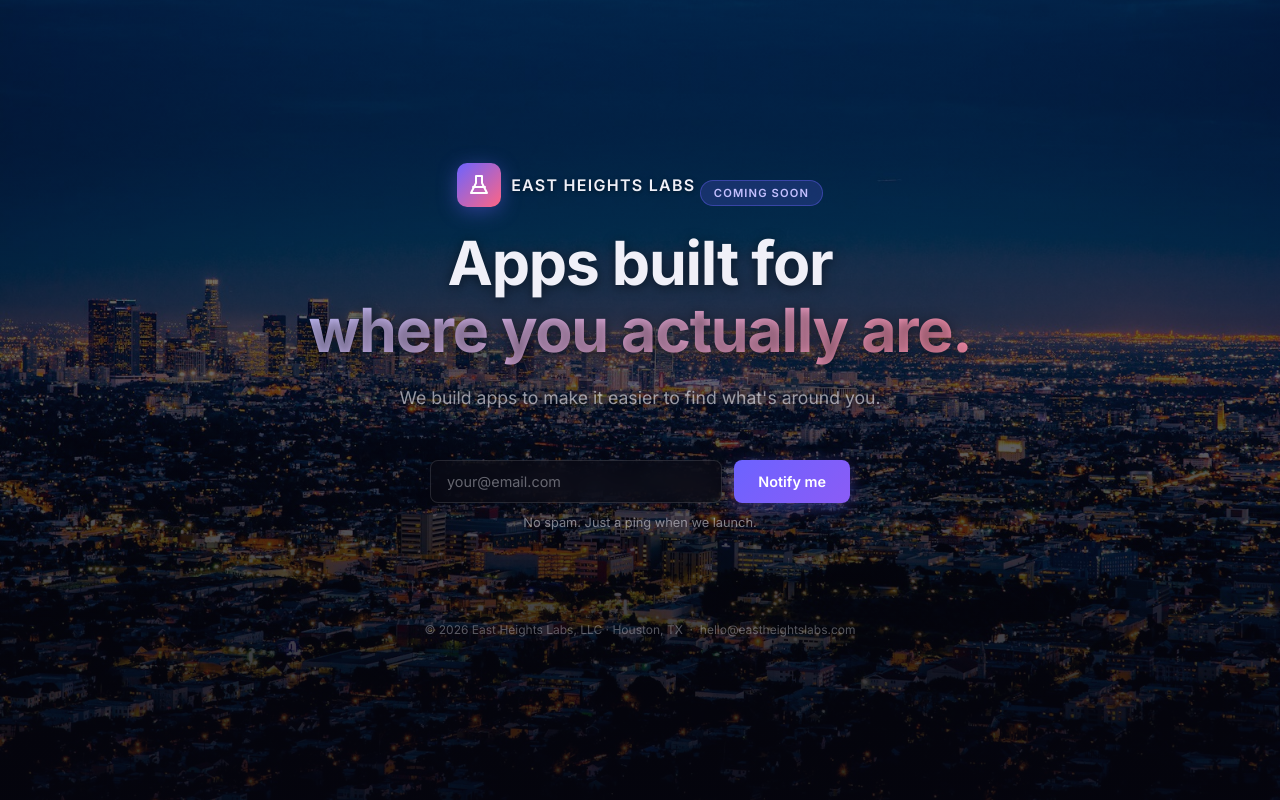
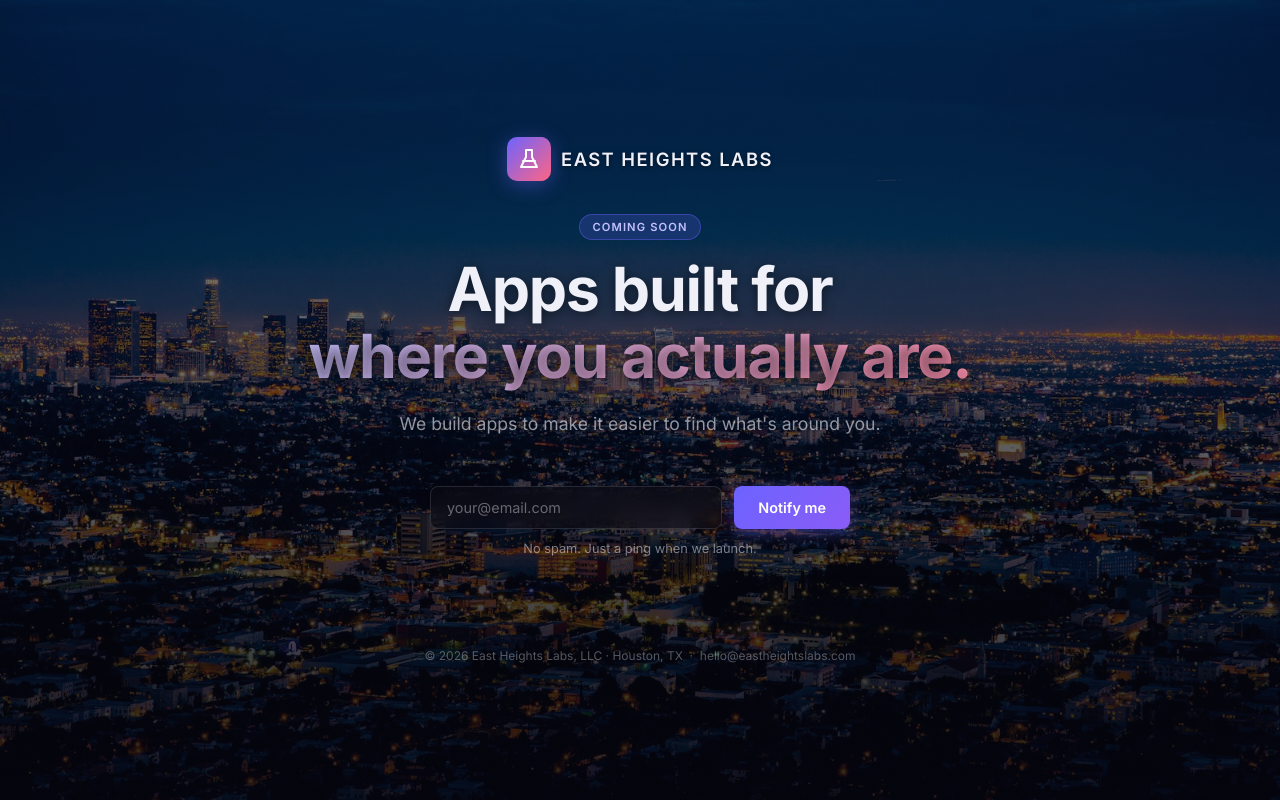
Before and after one commit to east-heights-labs/ehl-website, a website: page public/index.html in a window 1280 px wide. Drawn offline with Linux system fonts and the light colour scheme.

Commit message:
Fix badge layout: stack below wordmark, increase wordmark size

```diff
--- a/public/index.html
+++ b/public/index.html
@@ -67,7 +67,14 @@
       display: inline-flex;
       align-items: center;
       gap: 10px;
-      margin-bottom: 1.25rem;
+      margin-bottom: 1.5rem;
+    }
+
+    .logo-wrap {
+      display: flex;
+      flex-direction: column;
+      align-items: center;
+      margin-bottom: 1rem;
     }
 
     .logo-icon {
@@ -83,7 +90,7 @@
     .logo-icon svg { width: 24px; height: 24px; }
 
     .logo-wordmark {
-      font-size: 1rem;
+      font-size: 1.15rem;
       font-weight: 600;
       letter-spacing: 0.08em;
       text-transform: uppercase;
@@ -102,7 +109,8 @@
       text-transform: uppercase;
       padding: 0.3rem 0.8rem;
       border-radius: 100px;
-      margin-bottom: 1.5rem;
+      margin-top: 0.6rem;
+      margin-bottom: 0;
       backdrop-filter: blur(8px);
     }
 
@@ -207,6 +215,7 @@
 
   <div class="container">
 
+    <div class="logo-wrap">
       <div class="logo-mark">
         <div class="logo-icon">
           <svg viewBox="0 0 24 24" fill="none" stroke="white" stroke-width="2" stroke-linecap="round" stroke-linejoin="round">
@@ -216,8 +225,8 @@
         </div>
         <span class="logo-wordmark">East Heights Labs</span>
       </div>
-
       <div class="badge">Coming Soon</div>
+    </div>
 
     <h1>Apps built for<br/><span>where you actually are.</span></h1>
 
```
Lines whose indentation alone changed are shown as unchanged.
